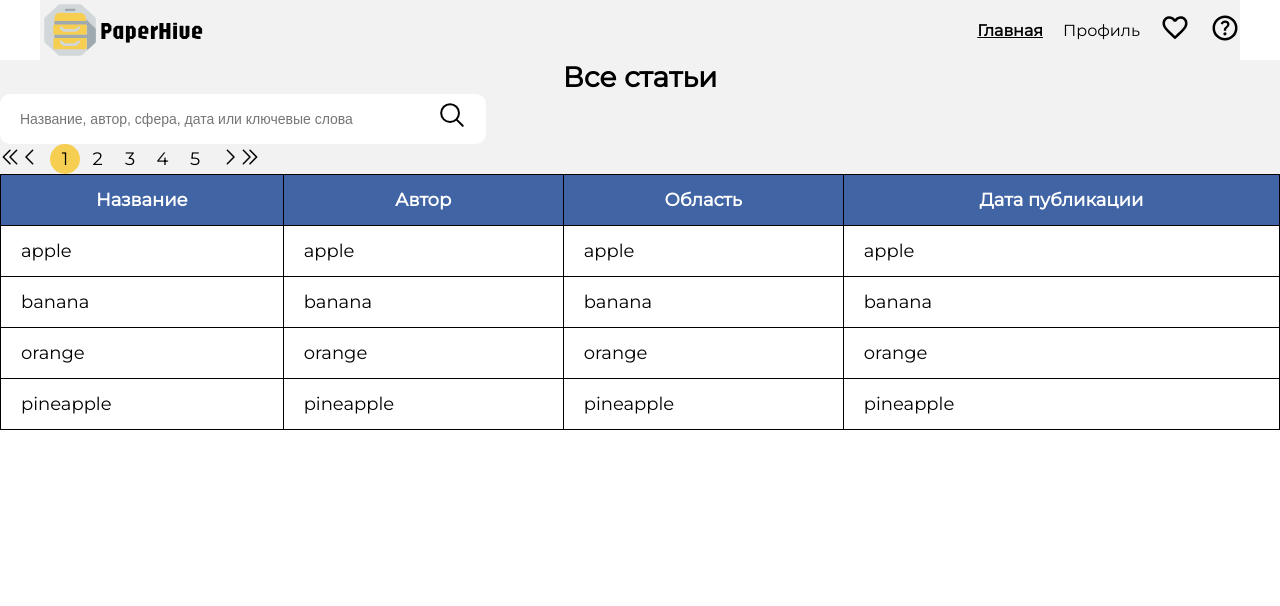
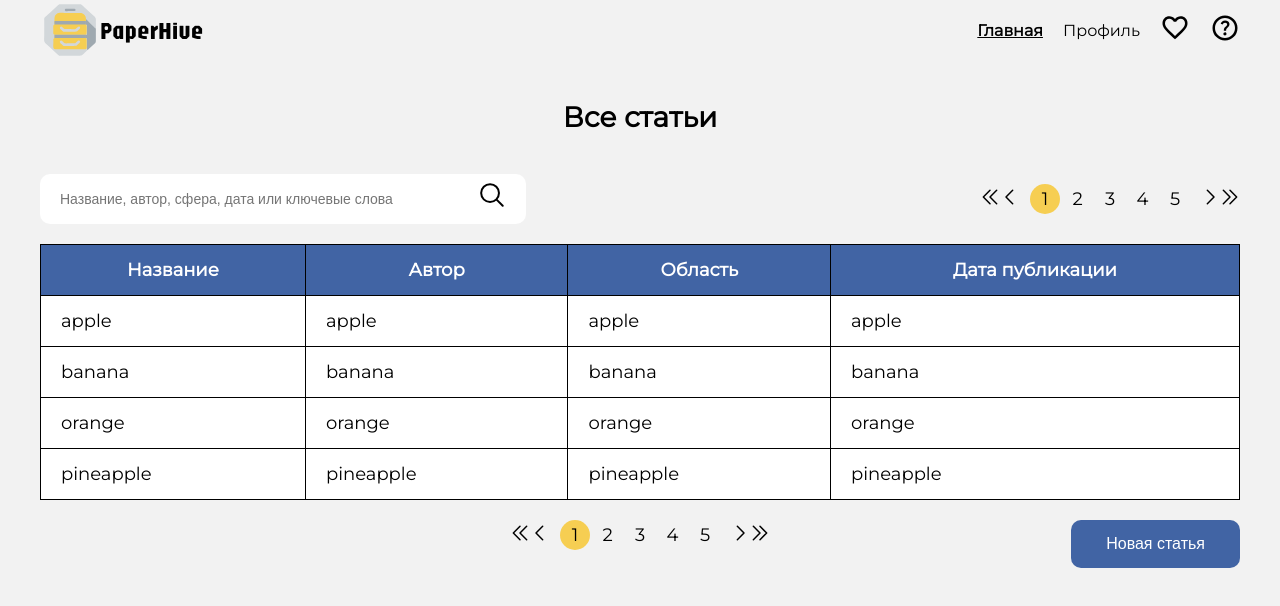
Before and after one commit to Alhanaqtah/archive-of-scientific-articles, a React (Vite) app in the folder client/: page / in a window 1280 px wide. Shown: the top 606 px of the page. Built offline with nearby package versions, Linux system fonts and the light colour scheme.

Commit message:
feat: finish HomePage

```diff
--- a/client/src/app/styles/index.scss
+++ b/client/src/app/styles/index.scss
@@ -16,7 +16,8 @@
 
 .app {
   font-family: Montserrat;
-  max-height: 100vh;
+  height: 100vh;
+  background-color: #f2f2f2;
 }
 
 a.link__active {
@@ -26,7 +27,8 @@ a.link__active {
 
 main,
 header {
-  background-color: #f2f2f2;
+  max-width: 1200px;
+  margin-inline: auto;
 
   h1 {
     text-align: center;
@@ -37,6 +39,7 @@ header {
 button {
   background-color: inherit;
   border: none;
+  cursor: pointer;
 }
 
 input {
--- a/client/src/pages/Home/ui/Home.tsx
+++ b/client/src/pages/Home/ui/Home.tsx
@@ -1,16 +1,27 @@
 import { ArticlesTable } from "@/widgets/ArticlesTable";
 import { Pagination } from "@/widgets/Pagination";
 import { SearchBar } from "@/widgets/SearchBar";
+
+import styles from "./style.module.scss";
+import { Button } from "@/shared/ui/Button";
 
 export function Home() {
   const articles: string[] = ["apple", "banana", "orange", "pineapple"];
 
   return (
-    <main>
+    <main className={styles.homePage}>
       <h1>Все статьи</h1>
-      <SearchBar />
-      <Pagination />
+      <div className={styles.toolBar}>
+        <div className={styles.searchBar}>
+          <SearchBar />
+        </div>
+        <Pagination />
+      </div>
       <ArticlesTable articles={articles} />
+      <div className={styles.pagination}>
+        <Pagination />
+        <Button className={styles.button}>Новая статья</Button>
+      </div>
     </main>
   );
 }
--- /dev/null
+++ b/client/src/pages/Home/ui/style.module.scss
@@ -0,0 +1,27 @@
+.homePage {
+  margin-top: 40px;
+
+  .toolBar {
+    position: relative;
+    display: flex;
+    justify-content: space-between;
+    margin-top: 40px;
+    margin-bottom: 20px;
+  }
+
+  .searchBar {
+    flex-grow: 1;
+  }
+
+  .pagination {
+    position: relative;
+    display: flex;
+    justify-content: center;
+    margin-top: 20px;
+  }
+
+  .button {
+    position: absolute;
+    right: 0;
+  }
+}
--- /dev/null
+++ b/client/src/shared/ui/Button/index.ts
@@ -0,0 +1 @@
+export { Button } from "./ui/Button";
--- /dev/null
+++ b/client/src/shared/ui/Button/ui/Button.tsx
@@ -0,0 +1,27 @@
+import { ButtonHTMLAttributes, ReactNode } from "react";
+
+import classNames from "classnames";
+
+import styles from "./style.module.scss";
+
+interface ButtonProps extends ButtonHTMLAttributes<HTMLButtonElement> {
+  children?: ReactNode;
+  color?: "blue" | "yellow" | "red";
+  className?: string;
+}
+
+export function Button(props: ButtonProps) {
+  const { children, color = "blue", className, ...rest } = props;
+  return (
+    <button
+      {...rest}
+      className={classNames(styles.primaryButton, className, {
+        [styles.blue]: color === "blue",
+        [styles.red]: color === "red",
+        [styles.yellow]: color === "yellow",
+      })}
+    >
+      {children}
+    </button>
+  );
+}
--- /dev/null
+++ b/client/src/shared/ui/Button/ui/style.module.scss
@@ -0,0 +1,18 @@
+.primaryButton {
+  border-radius: 10px;
+  color: #fff;
+  padding: 15px 35px;
+  font-size: 16px;
+}
+
+.blue {
+  background-color: #4164a4;
+}
+
+.yellow {
+  background-color: #f6ce52;
+}
+
+.red {
+  background-color: #ff4242;
+}
--- a/client/src/widgets/Header/ui/style.module.scss
+++ b/client/src/widgets/Header/ui/style.module.scss
@@ -1,8 +1,6 @@
 .header {
-  max-width: 1200px;
   display: flex;
   justify-content: space-between;
-  margin: auto;
 }
 
 .logo {
```
